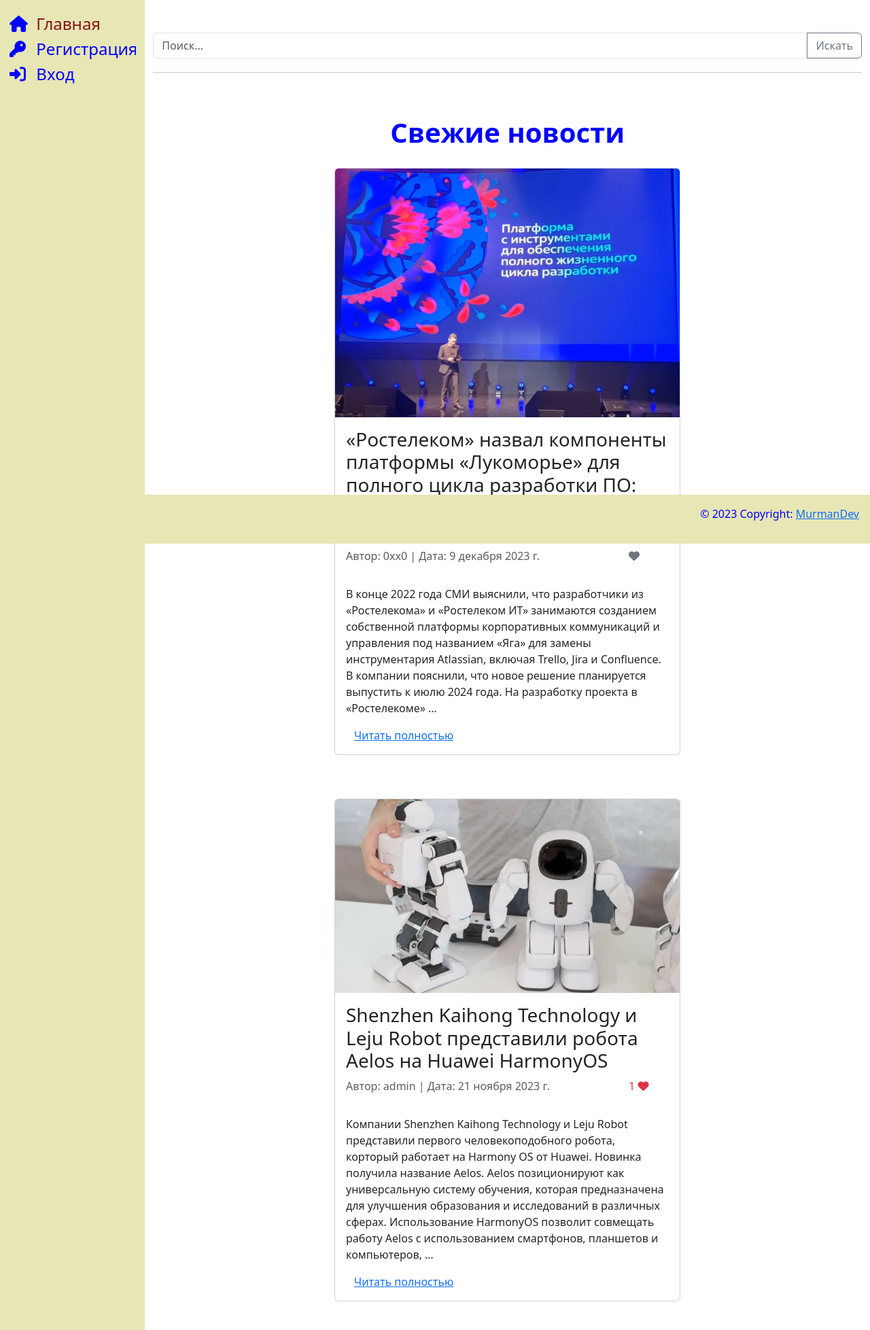
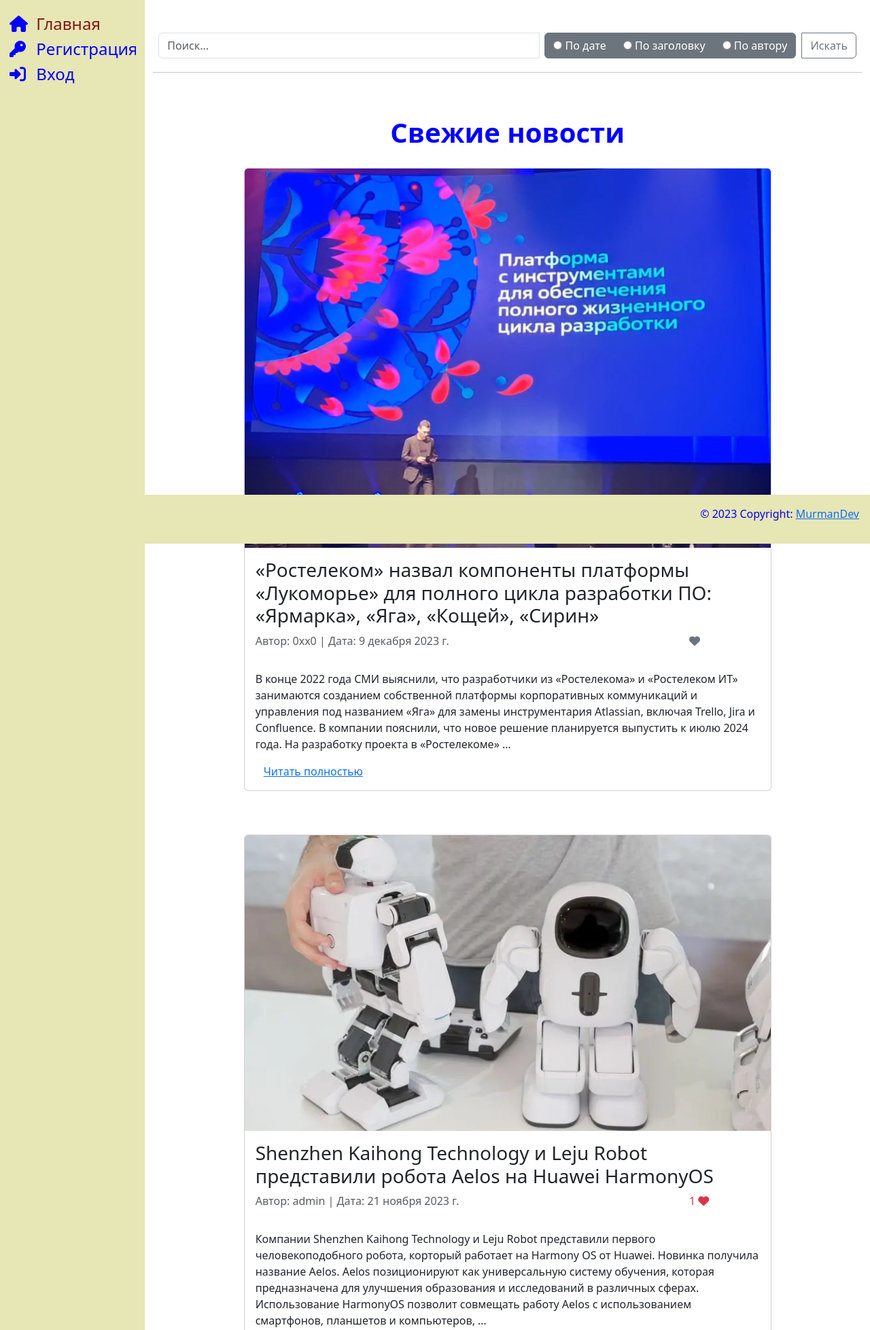
Before and after one commit to murmandev/dz-rtk, a Django app: page / in a window 1280 px wide. Shown: the top 1957 px of the page at 68% size. Run offline with Django 4.2, Linux system fonts and the light colour scheme; data comes from the database, SQL or seed files in the repository; both versions use the stored data as it was after the commit; some libraries are stand-ins or nearby versions.

Commit message:
Сделано Фильтр по полям date, title, author. Поиск

```diff
--- a/core/templates/core/create.html
+++ b/core/templates/core/create.html
@@ -7,7 +7,7 @@
 		<h3 class="text-center">Предложите новость</h3>
 	</div>
 	<div class="row">
-		<div class="col-md-6 col-12 mx-md-auto mx-3 mt-3 mb-5">
+		<div class="col-md-9 col-12 mx-md-auto mx-3 mt-3 mb-5">
 			<div class="center">
 				<form method=POST enctype="multipart/form-data">
 				 	{% csrf_token %}
--- a/core/templates/core/delete.html
+++ b/core/templates/core/delete.html
@@ -3,7 +3,7 @@
 {% block content %}
 
     <div class="row">
-        <div class="col-md-6 col-11 mx-md-auto mx-3 mt-md-0 mt-3">
+        <div class="col-md-9 col-11 mx-md-auto mx-3 mt-md-0 mt-3">
             <h1>Удалить запись с сайта</h1>
             <h3>Ты действительно хочешь удалить эту статью?</h3>
 
--- a/core/templates/core/detail.html
+++ b/core/templates/core/detail.html
@@ -3,7 +3,7 @@
 {% block content %}
 
 <div class="row">
-    <div class="col-md-6 col-12 mx-md-auto mb-3 pb-2 mx-3 my-3">
+    <div class="col-md-9 col-12 mx-md-auto mb-3 pb-2 mx-3 my-3">
         <h3 class="text-center">{{ object.title }}</h3>
 
         <img src="{{ object.image.url }}" class="card-img-top" alt="Что то пошло не так, изображения нет!">
--- a/core/templates/core/featured.html
+++ b/core/templates/core/featured.html
@@ -2,14 +2,14 @@
 
 {% block content %}
     <div class="row">
-        <div class="col-md-6 col-12 mx-md-auto mx-3 mt-5 mb-1 text-center">
+        <div class="col-md-9 col-12 mx-md-auto mx-3 mt-5 mb-1 text-center">
             <h1 class="fw-bolder colnav">Модерация</h1>
         </div>
     </div>
 
     {% for object in object_list %}
     <div class="row">
-        <div class="col-md-6 col-12 mx-md-auto mx-3 mt-3 mb-5">
+        <div class="col-md-9 col-12 mx-md-auto mx-3 mt-3 mb-5">
             <div class="card">
                 <img src="{{ object.image.url }}" class="card-img-top" alt="Что то пошло не так, изображения нет!">
                 <div class="card-body">
--- a/core/templates/core/index.html
+++ b/core/templates/core/index.html
@@ -4,26 +4,37 @@
     <form action="{% url 'search' %}" method="get">
     <div class="row">
         <div class="input-group col-md-6 col-12 mx-md-auto mx-3 mt-5 mb-1 text-center">
-            <input type="text" class="form-control" placeholder="Поиск..." aria-label="Поиск..." aria-describedby="button-search" name="q">
-            <button class="btn btn-outline-secondary" type="submit" id="button-search">Искать</button>
+            <input type="text" class="form-control mx-2" placeholder="Поиск..." aria-label="Поиск..." aria-describedby="button-search" name="q">
+
+            <div class="btn-group btn-group-toggle" data-toggle="buttons" name="o">
+                <label class="btn btn-secondary">
+                  <input type="radio" name="date" id="date" autocomplete="off"> По дате
+                </label>
+                <label class="btn btn-secondary">
+                  <input type="radio" name="title" id="title" autocomplete="off"> По заголовку
+                </label>
+                <label class="btn btn-secondary">
+                  <input type="radio" name="author" id="author" autocomplete="off"> По автору
+                </label>
+            </div>
+
+            <button class="btn btn-outline-secondary mx-2" type="submit" id="button-search">Искать</button>
         </div>
+
+
     </div>
-
 
     <hr>
 
-
     <div class="row">
-        <div class="col-md-6 col-12 mx-md-auto mx-3 mt-5 mb-1 text-center">
+        <div class="col-md-9 col-12 mx-md-auto mx-3 mt-5 mb-1 text-center">
             <h1 class="fw-bolder colnav">Свежие новости</h1>
         </div>
     </div>
 
-
-
         {% for object in object_list %}
         <div class="row">
-            <div class="col-md-6 col-12 mx-md-auto mx-3 mt-3 mb-5">
+            <div class="col-md-9 col-12 mx-md-auto mx-3 mt-3 mb-5">
                 <div class="card">
                     <img src="{{ object.image.url }}" class="card-img-top" alt="Что то пошло не так, изображения нет!">
                     <div class="card-body">
--- a/core/templates/core/nav.html
+++ b/core/templates/core/nav.html
@@ -132,4 +132,14 @@
         </div>
     {% endif %}
 
+    <br >
+
+    {% if messages %}
+        {% for message in messages %}
+            <div class="alert alert-{{ message.tags }}">
+                  {{ message }}
+             </div>
+        {% endfor %}
+    {% endif %}
+
 </div>
--- a/core/views.py
+++ b/core/views.py
@@ -27,12 +27,26 @@
     paginate_by = 5
 
     def get_queryset(self):
-        return Article.objects.filter(featured = True, title__icontains = self.request.GET.get('q')).order_by('-date')
+        if self.request.GET.get('date') == 'on':
+            answer = Article.objects.filter(featured = True, title__icontains = self.request.GET.get('q')).order_by('-date')
+            print('По дате!')
+        elif self.request.GET.get('title') == 'on':
+            answer = Article.objects.filter(featured = True, title__icontains = self.request.GET.get('q')).order_by('title')
+            print('По заголовку!')
+        elif self.request.GET.get('author') == 'on':
+            answer = Article.objects.filter(featured = True, title__icontains = self.request.GET.get('q')).order_by('author')
+            print('По автору!')
+        else:
+            answer = Article.objects.filter(featured = True, title__icontains = self.request.GET.get('q'))
+
+
+        return answer
 
     def get_context_data(self, *, object_list=None, **kwargs):
         context = super().get_context_data(**kwargs)
         context['nav_bar_color']= 'index'
         context['q'] = self.request.GET.get('q')
+        context['o'] = self.request.GET.get('o')
         return context
 
 
@@ -84,7 +98,6 @@
         return redirect('featured')
 
 
-
 class CreateArticleView(LoginRequiredMixin, CreateView):
     model = Article
     template_name = 'core/create.html'
--- a/users/templates/users/profile.html
+++ b/users/templates/users/profile.html
@@ -3,7 +3,7 @@
 {% block content %}
 
 <div class="row">
-    <div class="col-md-6 col-12 mx-md-auto mb-3 pb-2 mx-3 my-3">
+    <div class="col-md-9 col-12 mx-md-auto mb-3 pb-2 mx-3 my-3">
 
         <div class="card text-center">
             <div class="card-body">
```
Also changed, not shown: db.sqlite3, media/images/q46sfbdcoum_bdkiqpgh072egha.jpeg (added).
